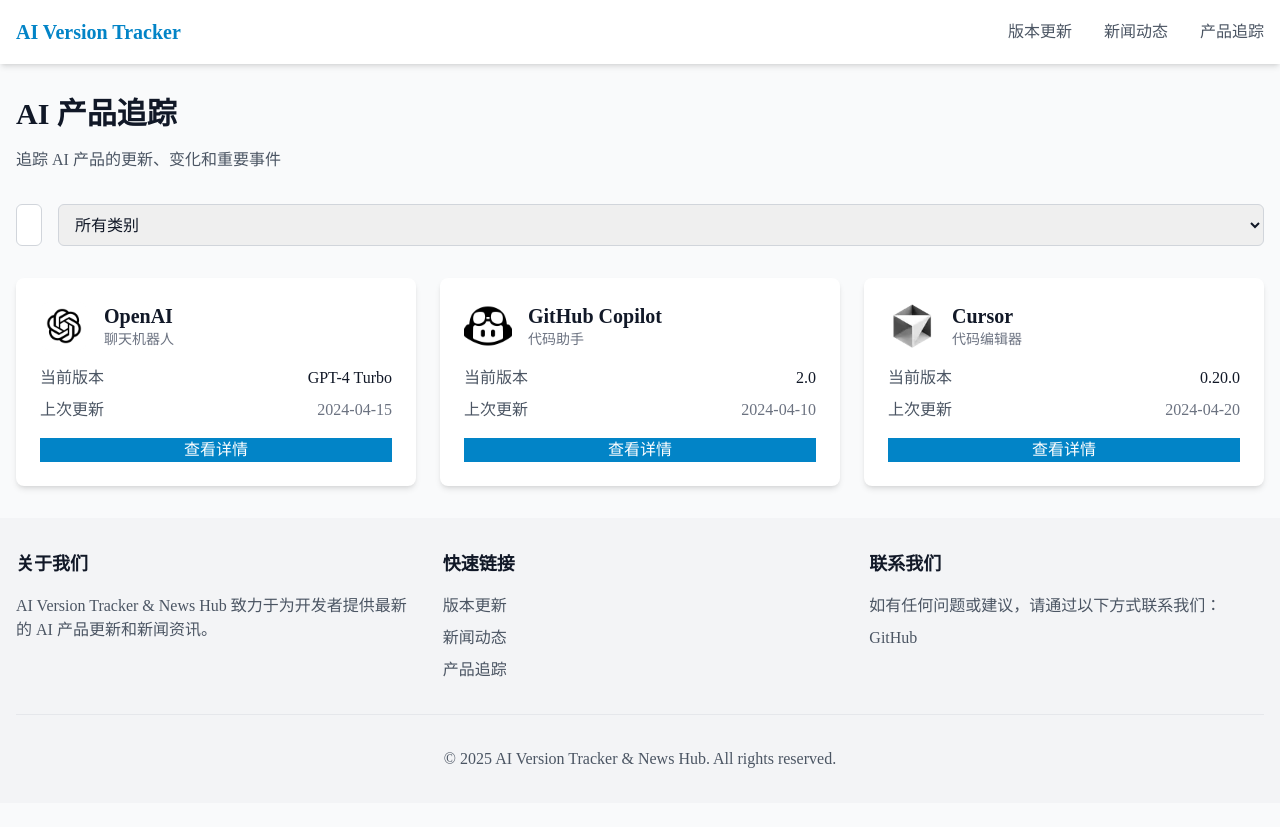
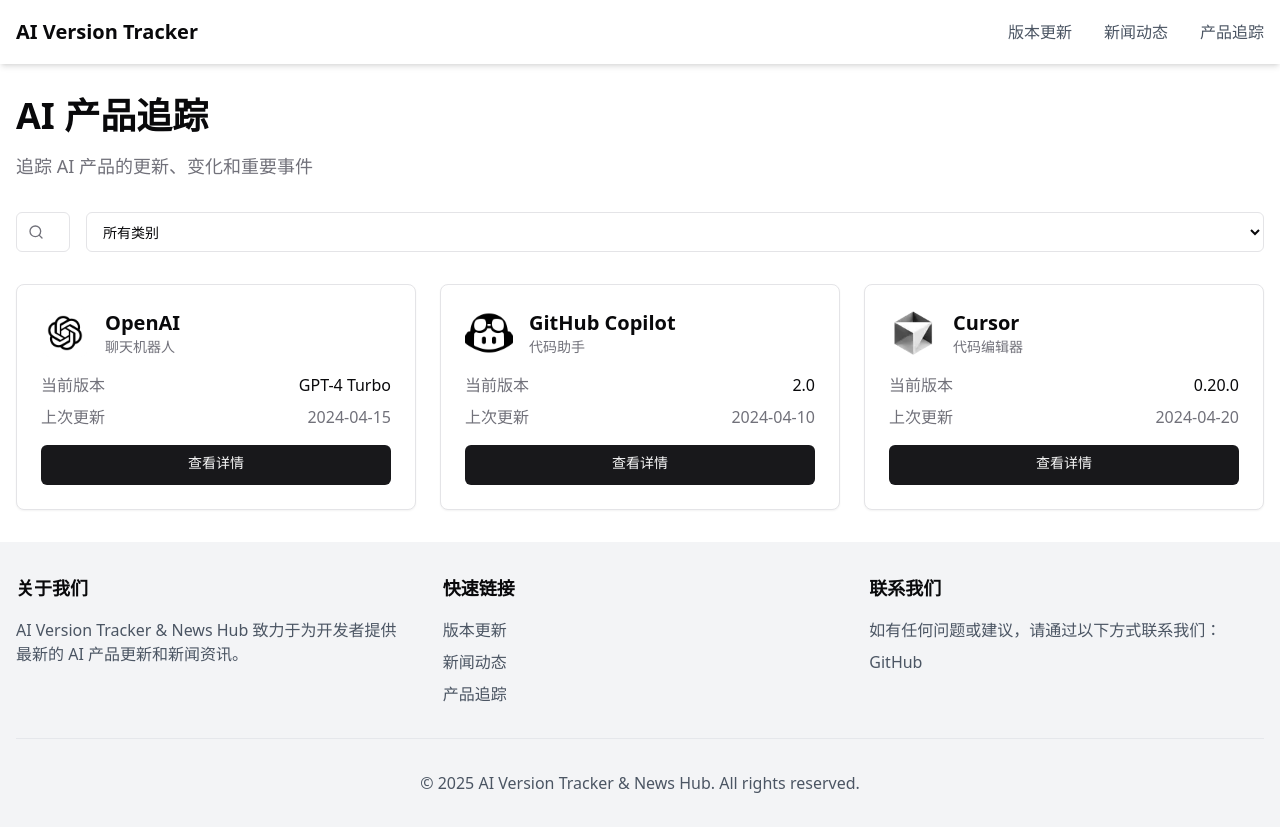
Before and after one commit to AI-Track/AI-Version-Tracker-News-Hub, a Next.js app in the folder frontend/: page /products in a window 1280 px wide. Before the commit the page ends 803 px from the top, so only its background shows below. Built offline with nearby package versions, Linux system fonts and the light colour scheme.

Commit message:
更新前端项目依赖，添加了 @shadcn/ui、class-variance-authority、clsx 和 lucide-react 等新依赖。修改了 Tailwind CSS 配置以支持暗模式，增强了主题颜色和动画效果。更新产品页面样式，优化了搜索框和产品卡片的布局，提升了用户体验。

```diff
--- a/frontend/src/pages/products.tsx
+++ b/frontend/src/pages/products.tsx
@@ -1,6 +1,7 @@
 import { NextPage } from 'next';
 import Head from 'next/head';
 import Layout from '@/components/Layout';
+import { Search } from 'lucide-react';
 
 const ProductsPage: NextPage = () => {
   return (
@@ -12,8 +13,8 @@ const ProductsPage: NextPage = () => {
 
       <main className="container mx-auto px-4 py-8">
         <section className="mb-8">
-          <h1 className="text-3xl font-bold mb-4">AI 产品追踪</h1>
-          <p className="text-gray-600">
+          <h1 className="text-4xl font-bold mb-4">AI 产品追踪</h1>
+          <p className="text-muted-foreground text-lg">
             追踪 AI 产品的更新、变化和重要事件
           </p>
         </section>
@@ -21,11 +22,14 @@ const ProductsPage: NextPage = () => {
         {/* Search and Filter */}
         <div className="mb-8">
           <div className="flex flex-col md:flex-row gap-4">
-            <input
-              type="text"
-              placeholder="搜索产品..."
-              className="input flex-1"
-            />
+            <div className="relative flex-1">
+              <Search className="absolute left-3 top-1/2 transform -translate-y-1/2 text-muted-foreground h-4 w-4" />
+              <input
+                type="text"
+                placeholder="搜索产品..."
+                className="input pl-10"
+              />
+            </div>
             <select className="input">
               <option value="">所有类别</option>
               <option value="chatbot">聊天机器人</option>
@@ -39,7 +43,7 @@ const ProductsPage: NextPage = () => {
         {/* Products Grid */}
         <div className="grid grid-cols-1 md:grid-cols-2 lg:grid-cols-3 gap-6">
           {/* OpenAI */}
-          <div className="card">
+          <div className="card p-6">
             <div className="flex items-center mb-4">
               <img
                 src="/images/chatgpt-icon.png"
@@ -48,17 +52,17 @@ const ProductsPage: NextPage = () => {
               />
               <div>
                 <h3 className="text-xl font-semibold">OpenAI</h3>
-                <p className="text-sm text-gray-500">聊天机器人</p>
+                <p className="text-sm text-muted-foreground">聊天机器人</p>
               </div>
             </div>
             <div className="space-y-2">
               <div className="flex justify-between">
-                <span className="text-gray-600">当前版本</span>
+                <span className="text-muted-foreground">当前版本</span>
                 <span className="font-medium">GPT-4 Turbo</span>
               </div>
               <div className="flex justify-between">
-                <span className="text-gray-600">上次更新</span>
-                <span className="text-gray-500">2024-04-15</span>
+                <span className="text-muted-foreground">上次更新</span>
+                <span className="text-muted-foreground">2024-04-15</span>
               </div>
             </div>
             <div className="mt-4">
@@ -72,7 +76,7 @@ const ProductsPage: NextPage = () => {
           </div>
 
           {/* GitHub Copilot */}
-          <div className="card">
+          <div className="card p-6">
             <div className="flex items-center mb-4">
               <img
                 src="/images/github-copilot-icon.png"
@@ -81,17 +85,17 @@ const ProductsPage: NextPage = () => {
               />
               <div>
                 <h3 className="text-xl font-semibold">GitHub Copilot</h3>
-                <p className="text-sm text-gray-500">代码助手</p>
+                <p className="text-sm text-muted-foreground">代码助手</p>
               </div>
             </div>
             <div className="space-y-2">
               <div className="flex justify-between">
-                <span className="text-gray-600">当前版本</span>
+                <span className="text-muted-foreground">当前版本</span>
                 <span className="font-medium">2.0</span>
               </div>
               <div className="flex justify-between">
-                <span className="text-gray-600">上次更新</span>
-                <span className="text-gray-500">2024-04-10</span>
+                <span className="text-muted-foreground">上次更新</span>
+                <span className="text-muted-foreground">2024-04-10</span>
               </div>
             </div>
             <div className="mt-4">
@@ -105,7 +109,7 @@ const ProductsPage: NextPage = () => {
           </div>
 
           {/* Cursor */}
-          <div className="card">
+          <div className="card p-6">
             <div className="flex items-center mb-4">
               <img
                 src="/images/cursor-icon.webp"
@@ -114,17 +118,17 @@ const ProductsPage: NextPage = () => {
               />
               <div>
                 <h3 className="text-xl font-semibold">Cursor</h3>
-                <p className="text-sm text-gray-500">代码编辑器</p>
+                <p className="text-sm text-muted-foreground">代码编辑器</p>
               </div>
             </div>
             <div className="space-y-2">
               <div className="flex justify-between">
-                <span className="text-gray-600">当前版本</span>
+                <span className="text-muted-foreground">当前版本</span>
                 <span className="font-medium">0.20.0</span>
               </div>
               <div className="flex justify-between">
-                <span className="text-gray-600">上次更新</span>
-                <span className="text-gray-500">2024-04-20</span>
+                <span className="text-muted-foreground">上次更新</span>
+                <span className="text-muted-foreground">2024-04-20</span>
               </div>
             </div>
             <div className="mt-4">
--- a/frontend/src/styles/globals.css
+++ b/frontend/src/styles/globals.css
@@ -5,11 +5,55 @@
 @layer base {
   :root {
     --background: 0 0% 100%;
-    --foreground: 222.2 84% 4.9%;
+    --foreground: 240 10% 3.9%;
+    --card: 0 0% 100%;
+    --card-foreground: 240 10% 3.9%;
+    --popover: 0 0% 100%;
+    --popover-foreground: 240 10% 3.9%;
+    --primary: 240 5.9% 10%;
+    --primary-foreground: 0 0% 98%;
+    --secondary: 240 4.8% 95.9%;
+    --secondary-foreground: 240 5.9% 10%;
+    --muted: 240 4.8% 95.9%;
+    --muted-foreground: 240 3.8% 46.1%;
+    --accent: 240 4.8% 95.9%;
+    --accent-foreground: 240 5.9% 10%;
+    --destructive: 0 84.2% 60.2%;
+    --destructive-foreground: 0 0% 98%;
+    --border: 240 5.9% 90%;
+    --input: 240 5.9% 90%;
+    --ring: 240 5.9% 10%;
+    --radius: 0.5rem;
+  }
+
+  .dark {
+    --background: 240 10% 3.9%;
+    --foreground: 0 0% 98%;
+    --card: 240 10% 3.9%;
+    --card-foreground: 0 0% 98%;
+    --popover: 240 10% 3.9%;
+    --popover-foreground: 0 0% 98%;
+    --primary: 0 0% 98%;
+    --primary-foreground: 240 5.9% 10%;
+    --secondary: 240 3.7% 15.9%;
+    --secondary-foreground: 0 0% 98%;
+    --muted: 240 3.7% 15.9%;
+    --muted-foreground: 240 5% 64.9%;
+    --accent: 240 3.7% 15.9%;
+    --accent-foreground: 0 0% 98%;
+    --destructive: 0 62.8% 30.6%;
+    --destructive-foreground: 0 0% 98%;
+    --border: 240 3.7% 15.9%;
+    --input: 240 3.7% 15.9%;
+    --ring: 240 4.9% 83.9%;
+  }
+
+  * {
+    @apply border-border;
   }
 
   body {
-    @apply bg-gray-50 text-gray-900;
+    @apply bg-background text-foreground;
   }
 }
 
@@ -19,7 +63,7 @@
   }
 
   .btn-primary {
-    @apply bg-primary-600 text-white hover:bg-primary-700;
+    @apply inline-flex items-center justify-center rounded-md text-sm font-medium ring-offset-background transition-colors focus-visible:outline-none focus-visible:ring-2 focus-visible:ring-ring focus-visible:ring-offset-2 disabled:pointer-events-none disabled:opacity-50 bg-primary text-primary-foreground hover:bg-primary/90 h-10 px-4 py-2;
   }
 
   .btn-secondary {
@@ -27,11 +71,11 @@
   }
 
   .card {
-    @apply bg-white rounded-lg shadow-md p-6;
+    @apply bg-card text-card-foreground rounded-lg border shadow-sm;
   }
 
   .input {
-    @apply w-full px-3 py-2 border border-gray-300 rounded-md focus:outline-none focus:ring-2 focus:ring-primary-500;
+    @apply flex h-10 w-full rounded-md border border-input bg-background px-3 py-2 text-sm ring-offset-background file:border-0 file:bg-transparent file:text-sm file:font-medium placeholder:text-muted-foreground focus-visible:outline-none focus-visible:ring-2 focus-visible:ring-ring focus-visible:ring-offset-2 disabled:cursor-not-allowed disabled:opacity-50;
   }
 
   .container {
--- a/frontend/tailwind.config.js
+++ b/frontend/tailwind.config.js
@@ -1,30 +1,75 @@
 /** @type {import('tailwindcss').Config} */
 module.exports = {
+  darkMode: ["class"],
   content: [
     './src/pages/**/*.{js,ts,jsx,tsx,mdx}',
     './src/components/**/*.{js,ts,jsx,tsx,mdx}',
     './src/app/**/*.{js,ts,jsx,tsx,mdx}',
   ],
   theme: {
+    container: {
+      center: true,
+      padding: "2rem",
+      screens: {
+        "2xl": "1400px",
+      },
+    },
     extend: {
       colors: {
+        border: "hsl(var(--border))",
+        input: "hsl(var(--input))",
+        ring: "hsl(var(--ring))",
+        background: "hsl(var(--background))",
+        foreground: "hsl(var(--foreground))",
         primary: {
-          50: '#f0f9ff',
-          100: '#e0f2fe',
-          200: '#bae6fd',
-          300: '#7dd3fc',
-          400: '#38bdf8',
-          500: '#0ea5e9',
-          600: '#0284c7',
-          700: '#0369a1',
-          800: '#075985',
-          900: '#0c4a6e',
+          DEFAULT: "hsl(var(--primary))",
+          foreground: "hsl(var(--primary-foreground))",
+        },
+        secondary: {
+          DEFAULT: "hsl(var(--secondary))",
+          foreground: "hsl(var(--secondary-foreground))",
+        },
+        destructive: {
+          DEFAULT: "hsl(var(--destructive))",
+          foreground: "hsl(var(--destructive-foreground))",
+        },
+        muted: {
+          DEFAULT: "hsl(var(--muted))",
+          foreground: "hsl(var(--muted-foreground))",
+        },
+        accent: {
+          DEFAULT: "hsl(var(--accent))",
+          foreground: "hsl(var(--accent-foreground))",
+        },
+        popover: {
+          DEFAULT: "hsl(var(--popover))",
+          foreground: "hsl(var(--popover-foreground))",
+        },
+        card: {
+          DEFAULT: "hsl(var(--card))",
+          foreground: "hsl(var(--card-foreground))",
         },
       },
-      fontFamily: {
-        sans: ['var(--font-inter)'],
+      borderRadius: {
+        lg: "var(--radius)",
+        md: "calc(var(--radius) - 2px)",
+        sm: "calc(var(--radius) - 4px)",
+      },
+      keyframes: {
+        "accordion-down": {
+          from: { height: 0 },
+          to: { height: "var(--radix-accordion-content-height)" },
+        },
+        "accordion-up": {
+          from: { height: "var(--radix-accordion-content-height)" },
+          to: { height: 0 },
+        },
+      },
+      animation: {
+        "accordion-down": "accordion-down 0.2s ease-out",
+        "accordion-up": "accordion-up 0.2s ease-out",
       },
     },
   },
-  plugins: [],
+  plugins: [require("tailwindcss-animate")],
 }
```
Also changed, not shown: frontend/package.json (+7 -1 lines), 1 other file (tests, documents, lock files or other folders).
